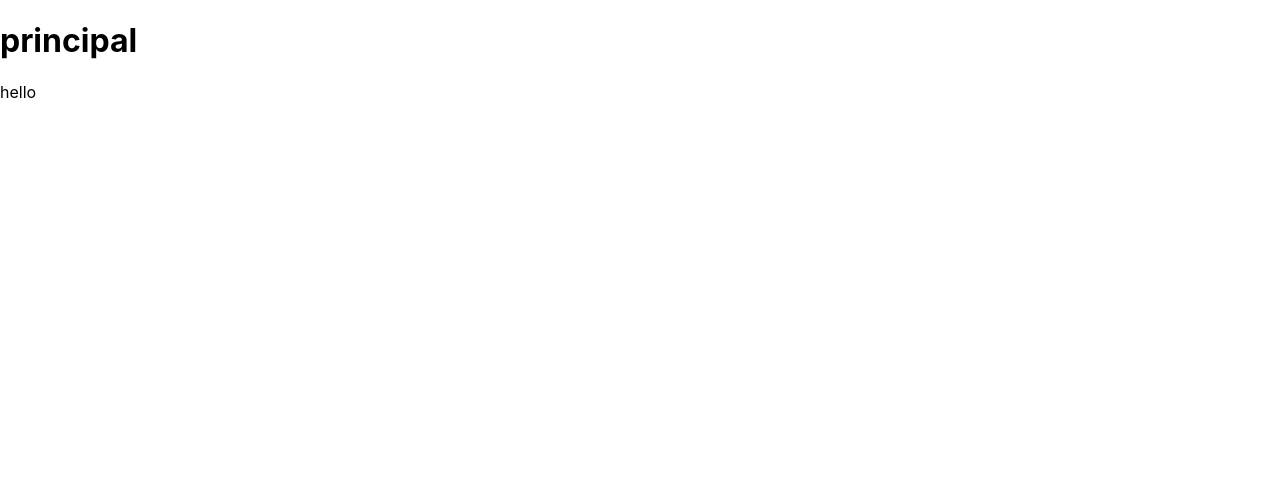
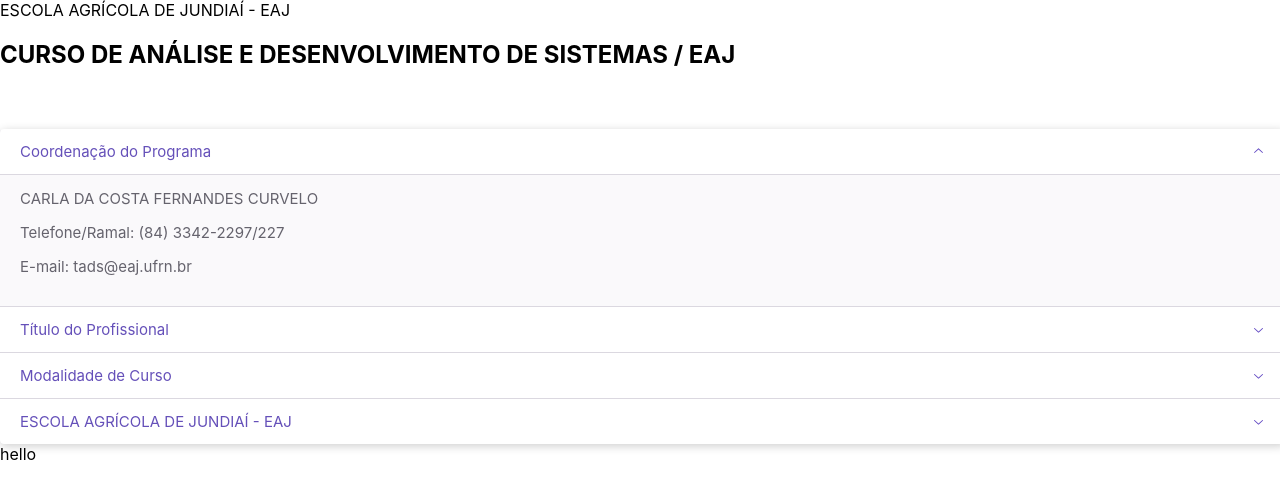
Before and after one commit to enzodanjour/sigaa-react, a React (Vite) app: page / in a window 1280 px wide. Shown: the top 498 px of the page. Built offline with nearby package versions, Linux system fonts and the light colour scheme.

Commit message:
principal

```diff
--- a/src/pages/principal.jsx
+++ b/src/pages/principal.jsx
@@ -1,5 +1,166 @@
-export function Principal(){
-    return<h1>
-        principal
-    </h1>
+import React from 'react';
+import { styled, keyframes } from '@stitches/react';
+import { violet, blackA, mauve } from '@radix-ui/colors';
+import { ChevronDownIcon } from '@radix-ui/react-icons';
+import * as AccordionPrimitive from '@radix-ui/react-accordion';
+import { Container } from 'react-bootstrap';
+
+const slideDown = keyframes({
+    from: { height: 0 },
+    to: { height: 'var(--radix-accordion-content-height)' },
+});
+
+const slideUp = keyframes({
+    from: { height: 'var(--radix-accordion-content-height)' },
+    to: { height: 0 },
+});
+
+const StyledAccordion = styled(AccordionPrimitive.Root, {
+    borderRadius: 6,
+    width: 'calc(100% + 6px)',
+
+    backgroundColor: mauve.mauve6,
+    boxShadow: `0 2px 10px ${blackA.blackA4}`,
+});
+
+const StyledItem = styled(AccordionPrimitive.Item, {
+    overflow: 'hidden',
+    marginTop: 1,
+
+    '&:first-child': {
+        marginTop: 0,
+        borderTopLeftRadius: 4,
+        borderTopRightRadius: 4,
+    },
+
+    '&:last-child': {
+        borderBottomLeftRadius: 4,
+        borderBottomRightRadius: 4,
+    },
+
+    '&:focus-within': {
+        position: 'relative',
+        zIndex: 1,
+        boxShadow: `0 0 0 2px ${mauve.mauve12}`,
+    },
+});
+
+const StyledHeader = styled(AccordionPrimitive.Header, {
+    all: 'unset',
+    display: 'flex',
+});
+
+const StyledTrigger = styled(AccordionPrimitive.Trigger, {
+    all: 'unset',
+    fontFamily: 'inherit',
+    backgroundColor: 'transparent',
+    padding: '0 20px',
+    height: 45,
+    flex: 1,
+    display: 'flex',
+    alignItems: 'center',
+    justifyContent: 'space-between',
+    fontSize: 15,
+    lineHeight: 1,
+    color: violet.violet11,
+    boxShadow: `0 1px 0 ${mauve.mauve6}`,
+    '&[data-state="closed"]': { backgroundColor: 'white' },
+    '&[data-state="open"]': { backgroundColor: 'white' },
+    '&:hover': { backgroundColor: mauve.mauve2 },
+});
+
+const StyledContent = styled(AccordionPrimitive.Content, {
+    overflow: 'hidden',
+    fontSize: 15,
+    color: mauve.mauve11,
+    backgroundColor: mauve.mauve2,
+
+    '&[data-state="open"]': {
+        animation: `${slideDown} 300ms cubic-bezier(0.87, 0, 0.13, 1)`,
+    },
+    '&[data-state="closed"]': {
+        animation: `${slideUp} 300ms cubic-bezier(0.87, 0, 0.13, 1)`,
+    },
+});
+
+const StyledContentText = styled('div', {
+    padding: '15px 20px',
+});
+
+const StyledChevron = styled(ChevronDownIcon, {
+    color: violet.violet10,
+    transition: 'transform 300ms cubic-bezier(0.87, 0, 0.13, 1)',
+    '[data-state=open] &': { transform: 'rotate(180deg)' },
+});
+export const Accordion = StyledAccordion;
+export const AccordionItem = StyledItem;
+export const AccordionTrigger = React.forwardRef(({ children, ...props }, forwardedRef) => (
+    <StyledHeader>
+        <StyledTrigger {...props} ref={forwardedRef}>
+            {children}
+            <StyledChevron aria-hidden />
+        </StyledTrigger>
+    </StyledHeader>
+));
+export const AccordionContent = React.forwardRef(({ children, ...props }, forwardedRef) => (
+    <StyledContent {...props} ref={forwardedRef}>
+        <StyledContentText>{children}</StyledContentText>
+    </StyledContent>
+));
+
+
+export function Principal() {
+    return (
+        <>
+            <Container className="h2">ESCOLA AGRÍCOLA DE JUNDIAÍ - EAJ</Container>
+
+            <h2>CURSO DE ANÁLISE E DESENVOLVIMENTO DE SISTEMAS / EAJ</h2>
+            <br />
+
+
+            <br></br>
+            <Container className="h2">
+                <Accordion type="single" defaultValue="item-1" accordion-itemcollapsible>
+                    <AccordionItem value="item-1">
+                        <AccordionTrigger>
+                            Coordenação do Programa
+                        </AccordionTrigger>
+                        <AccordionContent>
+                            <span className="nome"> CARLA DA COSTA FERNANDES CURVELO</span><br></br>
+                            <div className="informações">
+                                <p>Telefone/Ramal: <span className="cor">(84) 3342-2297/227 </span> </p>
+                                <p>E-mail: <span className="cor">tads@eaj.ufrn.br</span></p>
+                            </div>
+                        </AccordionContent>
+                    </AccordionItem>
+                    <AccordionItem value="item-2">
+                        <AccordionTrigger>
+                            Título do Profissional
+                        </AccordionTrigger>
+                        <AccordionContent>
+                            <span className="nome"> Nenhum conteúdo disponível até o momento</span><br></br>
+                        </AccordionContent>
+                    </AccordionItem>
+                    <AccordionItem value="item-3">
+                        <AccordionTrigger>
+                            Modalidade de Curso
+                        </AccordionTrigger>
+                        <AccordionContent>
+                            <span className="nome"> Presencial</span><br></br>
+                        </AccordionContent>
+                    </AccordionItem>
+                    <AccordionItem value="item-4">
+                        <AccordionTrigger>
+                            ESCOLA AGRÍCOLA DE JUNDIAÍ - EAJ
+                        </AccordionTrigger>
+                        <AccordionContent>
+                            Seu sucesso é nossa alegria
+                        </AccordionContent>
+                    </AccordionItem>
+                </Accordion>
+            </Container>
+
+
+        </>
+    )
 }
```
